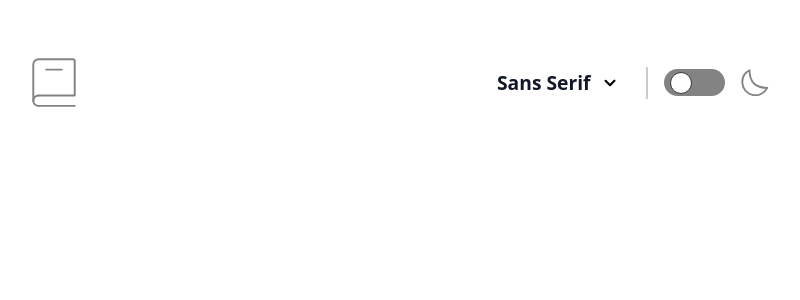
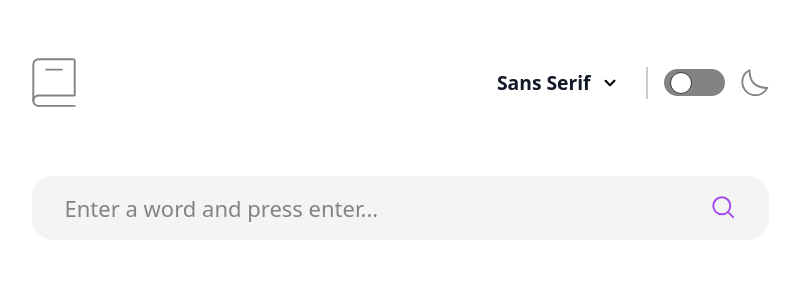
Before and after one commit to kristijan-kresic-hvar/dictionary-web-app-frontend-mentor, a React (Vite) app: page / in a window 1280 px wide. Shown: the top 300 px of the page, without its empty margins (240-1040 px from the left). Built offline with nearby package versions, Linux system fonts and the light colour scheme.

Commit message:
Initial search setup

```diff
--- a/package.json
+++ b/package.json
@@ -43,6 +43,7 @@
     "postcss": "^8.4.21",
     "prettier": "^2.8.3",
     "prettier-config-standard": "^5.0.0",
+    "sass": "^1.57.1",
     "tailwindcss": "^3.2.4",
     "typescript": "^4.9.4",
     "vite": "^4.0.0"
--- a/src/App.tsx
+++ b/src/App.tsx
@@ -1,10 +1,19 @@
 import Navbar from './components/Navbar'
+import Search from './components/Search'
 
 function App(): JSX.Element {
+  const onSearch = (value: string): void => {}
+
   return (
     <div className="dark:bg-[#050505] bg-white transition-bg ease-in-out duration-200 delay-100">
       <main className="container">
         <Navbar />
+        <div className="mt-[3.13rem]">
+          <Search
+            onSearch={onSearch}
+            placeholder="Enter a word and press enter..."
+          />
+        </div>
       </main>
     </div>
   )
--- /dev/null
+++ b/src/components/Search/Search.module.scss
@@ -0,0 +1,5 @@
+.search {
+  background: url('../../assets/icons/icon-search.svg') no-repeat scroll;
+  background-position: center right 1.5rem;
+  background-size: 1.06rem;
+}
--- /dev/null
+++ b/src/components/Search/Search.tsx
@@ -0,0 +1,36 @@
+import React, { useState } from 'react'
+import styles from './Search.module.scss'
+
+interface Props {
+  onSearch: (value: string) => void
+  placeholder?: string
+}
+
+const Search: React.FC<Props> = ({ onSearch, placeholder }) => {
+  const [searchValue, setSearchValue] = useState<string>('')
+
+  const handleSearch = (event: React.FormEvent<HTMLFormElement>): void => {
+    event.preventDefault()
+    onSearch(searchValue)
+  }
+
+  return (
+    <form onSubmit={handleSearch}>
+      <label className="sr-only" htmlFor="search">
+        Search
+      </label>
+      <input
+        className={`${styles.search} w-full h-[4rem] bg-[#F4F4F4] dark:bg-[#1F1F1F] pl-[1.5rem] dark:text-white pr-[3rem] max-h-[64px] rounded-[1rem] focus:outline-none focus:ring-2 focus:ring-blue-600 focus:border-transparent`}
+        id="search"
+        type="text"
+        placeholder={placeholder?.length != null ? placeholder : 'Search'}
+        value={searchValue}
+        onChange={(event) => {
+          setSearchValue(event.target.value)
+        }}
+      />
+    </form>
+  )
+}
+
+export default Search
--- /dev/null
+++ b/src/components/Search/index.ts
@@ -0,0 +1 @@
+export { default } from './Search'
--- a/src/index.css
+++ b/src/index.css
@@ -39,6 +39,12 @@ html {
   margin: 0 auto;
 }
 
+@media only screen and (min-width: 480px) {
+  html {
+    font-size: 16px;
+  }
+}
+
 @media only screen and (min-width: 720px) {
   html {
     font-size: 18px;
```
Also changed, not shown: src/components/Search/utils.tsx (added), 2 other files (tests, documents, lock files or other folders).
